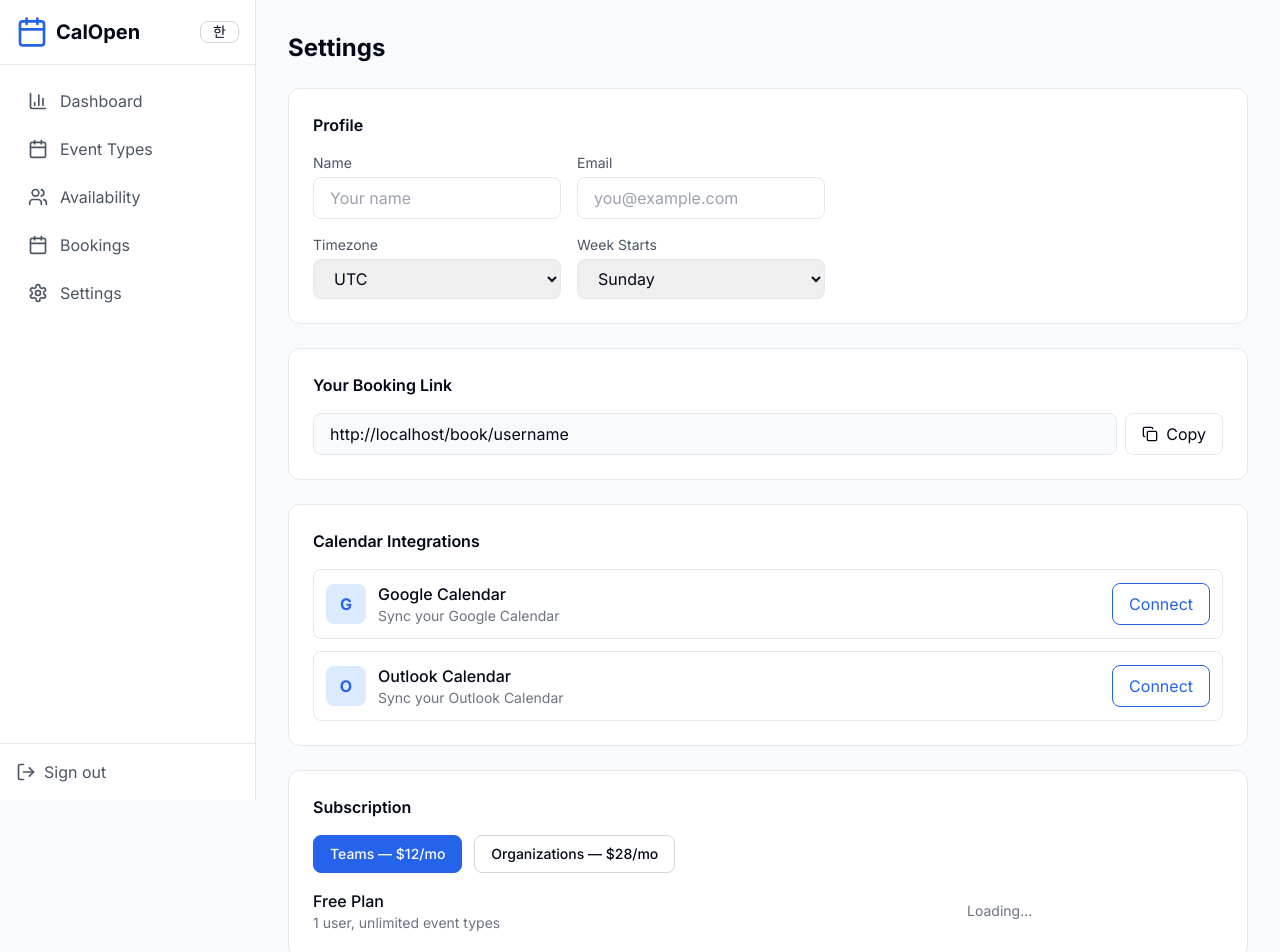
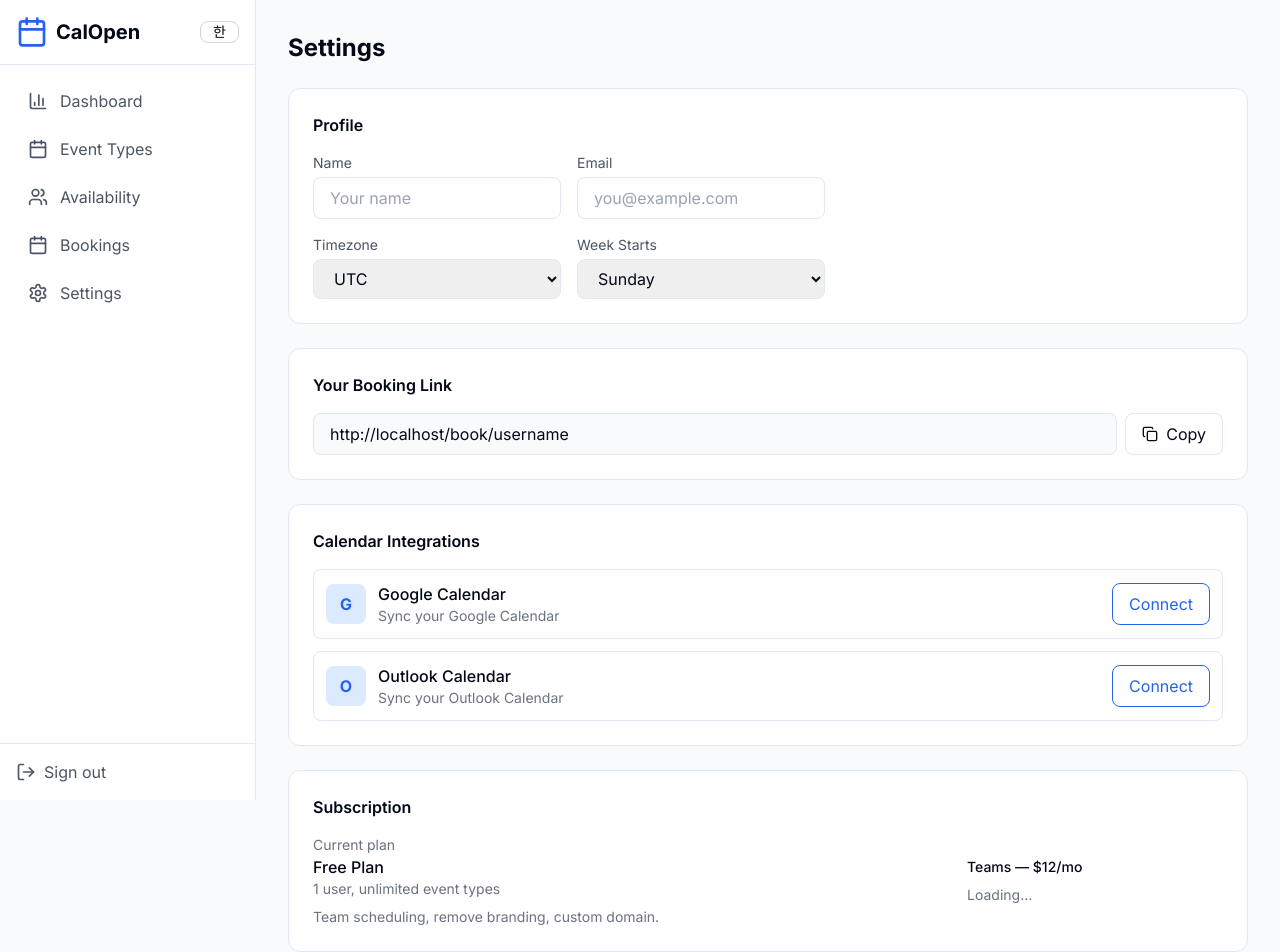
Before and after one commit to flffkaos-pixel/calopen, a Next.js app: page /dashboard/settings in a window 1280 px wide. Shown: the top 952 px of the page. Built offline with nearby package versions, Linux system fonts and the light colour scheme; no server answers.

Commit message:
fix: pooler DATABASE_URL + remove Organizations tier + payment KO translation

```diff
--- a/src/app/dashboard/settings/page.tsx
+++ b/src/app/dashboard/settings/page.tsx
@@ -4,14 +4,14 @@ import { useEffect, useState } from 'react';
 import { Save, Copy, Check, ExternalLink } from 'lucide-react';
 import { PayPalCheckout } from '@/components/paypal-checkout';
 import { createClient } from '@/lib/supabase/client';
+import { useLang } from '@/lib/i18n';
 
 const TEAMS_PLAN_ID = process.env.NEXT_PUBLIC_PAYPAL_TEAMS_PLAN_ID || '';
-const ORGS_PLAN_ID = process.env.NEXT_PUBLIC_PAYPAL_ORGS_PLAN_ID || '';
 
 export default function SettingsPage() {
+  const { t } = useLang();
   const [copied, setCopied] = useState(false);
   const [userId, setUserId] = useState<string | null>(null);
-  const [selectedPlan, setSelectedPlan] = useState<'teams' | 'organizations'>('teams');
   const bookingUrl = `${typeof window !== 'undefined' ? window.location.origin : ''}/book/username`;
 
   useEffect(() => {
@@ -128,43 +128,24 @@ export default function SettingsPage() {
 
       {/* Subscription */}
       <div className="bg-white rounded-xl border p-6">
-        <h2 className="font-semibold mb-4">Subscription</h2>
-        <div className="flex items-center gap-3 mb-4">
-          <button
-            onClick={() => setSelectedPlan('teams')}
-            className={`px-4 py-2 rounded-lg border text-sm font-medium ${
-              selectedPlan === 'teams'
-                ? 'bg-blue-600 text-white border-blue-600'
-                : 'border-gray-300 hover:bg-gray-50'
-            }`}
-          >
-            Teams — $12/mo
-          </button>
-          <button
-            onClick={() => setSelectedPlan('organizations')}
-            className={`px-4 py-2 rounded-lg border text-sm font-medium ${
-              selectedPlan === 'organizations'
-                ? 'bg-blue-600 text-white border-blue-600'
-                : 'border-gray-300 hover:bg-gray-50'
-            }`}
-          >
-            Organizations — $28/mo
-          </button>
-        </div>
+        <h2 className="font-semibold mb-4">{t('sub.title')}</h2>
         <div className="flex items-center justify-between">
           <div>
-            <p className="font-medium">Free Plan</p>
-            <p className="text-sm text-gray-500">1 user, unlimited event types</p>
+            <p className="text-sm text-gray-500">{t('sub.current')}</p>
+            <p className="font-medium">{t('sub.freeName')}</p>
+            <p className="text-sm text-gray-500">{t('sub.freeDesc')}</p>
+            <p className="text-sm text-gray-500 mt-2">{t('sub.upgradeDesc')}</p>
           </div>
           <div className="w-64">
+            <p className="text-sm font-medium mb-2">{t('sub.teamsName')}</p>
             {userId ? (
               <PayPalCheckout
-                planId={selectedPlan === 'teams' ? TEAMS_PLAN_ID : ORGS_PLAN_ID}
+                planId={TEAMS_PLAN_ID}
                 userId={userId}
                 onSuccess={() => window.location.reload()}
               />
             ) : (
-              <p className="text-sm text-gray-500">Loading…</p>
+              <p className="text-sm text-gray-500">{t('sub.loading')}</p>
             )}
           </div>
         </div>
--- a/src/app/page.tsx
+++ b/src/app/page.tsx
@@ -89,7 +89,7 @@ export default function LandingPage() {
       <section className="py-20">
         <div className="max-w-5xl mx-auto px-4">
           <h2 className="text-3xl font-bold text-center mb-12">{t('pricing.title')}</h2>
-          <div className="grid md:grid-cols-3 gap-8">
+          <div className="grid md:grid-cols-2 gap-8 max-w-3xl mx-auto">
             <PricingCard
               name={t('pricing.free')}
               price="$0"
@@ -106,15 +106,6 @@ export default function LandingPage() {
               cta={t('pricing.cta.trial')}
               ctaLink="/auth/signup?plan=teams"
               highlighted
-            />
-            <PricingCard
-              name={t('pricing.orgs')}
-              price="$28"
-              period={t('pricing.perUser')}
-              features={['Everything in Teams', 'SAML SSO', 'Audit logs', 'SOC 2/HIPAA', 'Dedicated database']}
-              cta={t('pricing.cta.contact')}
-              ctaLink="/contact"
-              highlighted={false}
             />
           </div>
         </div>
--- a/src/lib/i18n.tsx
+++ b/src/lib/i18n.tsx
@@ -68,6 +68,14 @@ const dictionaries = {
     'dash.signout': 'Sign out',
     'common.minutes': 'minutes',
     'common.free': 'Free',
+    'sub.title': 'Subscription',
+    'sub.current': 'Current plan',
+    'sub.freeName': 'Free Plan',
+    'sub.freeDesc': '1 user, unlimited event types',
+    'sub.teamsName': 'Teams — $12/mo',
+    'sub.upgrade': 'Upgrade to Teams',
+    'sub.upgradeDesc': 'Team scheduling, remove branding, custom domain.',
+    'sub.loading': 'Loading…',
   },
   ko: {
     'nav.login': '로그인',
@@ -132,6 +140,14 @@ const dictionaries = {
     'dash.signout': '로그아웃',
     'common.minutes': '분',
     'common.free': '무료',
+    'sub.title': '구독',
+    'sub.current': '현재 요금제',
+    'sub.freeName': 'Free 플랜',
+    'sub.freeDesc': '1인, 이벤트 무제한',
+    'sub.teamsName': 'Teams — 월 $12',
+    'sub.upgrade': 'Teams로 업그레이드',
+    'sub.upgradeDesc': '팀 스케줄링, 브랜딩 제거, 커스텀 도메인.',
+    'sub.loading': '불러오는 중…',
   },
 } as const;
 
--- a/src/lib/paypal.ts
+++ b/src/lib/paypal.ts
@@ -19,12 +19,6 @@ export const PLANS = {
     paypalPlanId: process.env.PAYPAL_TEAMS_PLAN_ID,
     features: ['Everything in Free', 'Team scheduling', 'Remove branding', 'Custom domain'],
   },
-  organizations: {
-    name: 'Organizations',
-    price: 28, // $28/user/month
-    paypalPlanId: process.env.PAYPAL_ORGS_PLAN_ID,
-    features: ['Everything in Teams', 'SAML SSO', 'Audit logs', 'SOC 2/HIPAA compliance'],
-  },
 } as const;
 
 export type Plan = keyof typeof PLANS;
```
